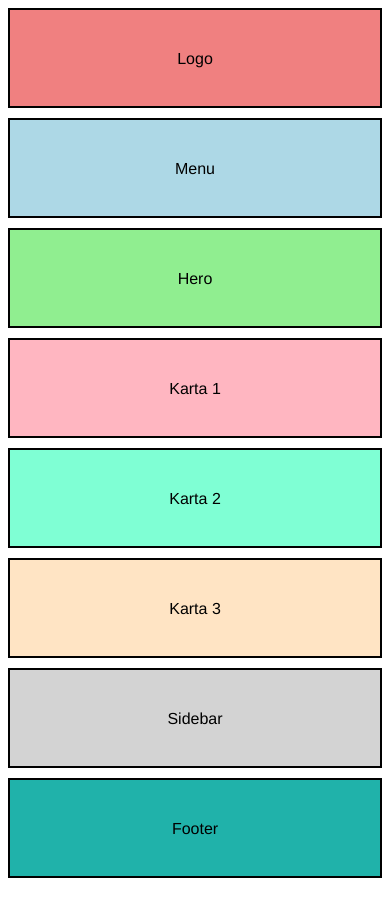
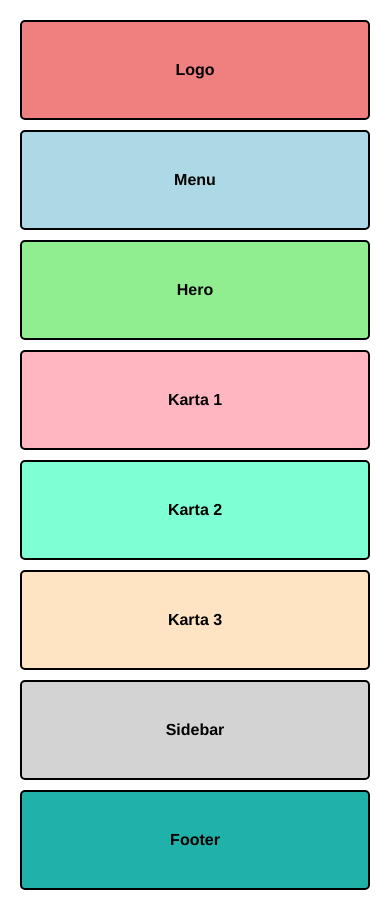
Before and after one commit to NejakejHruska/Bootstrap, a Flask app: page /starter-grid in a window 390 px wide. Before the commit the page ends 878 px from the top, so only its background shows below. Run offline with Flask 3, Linux system fonts and the light colour scheme.

Commit message:
samostatna-prace-finish

```diff
--- a/static/starter-grid.css
+++ b/static/starter-grid.css
@@ -1,57 +1,56 @@
 .box{
     border: 2px solid black;
+    display: flex;
+    justify-content: center;
+    align-items: center;
+    border-radius: 5px;
 }
 
 .box1 {
     grid-area: logo;
-    padding: 40px;
     background-color: lightcoral;
 }
 
 .box2 {
     grid-area: menu;
-    padding: 40px;
     background-color: lightblue
 }
 
 .box3 {
     grid-area: hero;
-    padding: 40px;
     background-color: lightgreen;
 }
 
 .box4 {
     grid-area: Karta-1;
-    padding: 40px;
     background-color: lightpink;
 }
 
 .box5 {
     grid-area: Karta-2;
-    padding: 40px;
     background-color: aquamarine;
 }
 
 .box6 {
     grid-area: Karta-3;
-    padding: 40px;
     background-color: bisque;
 }
 
 .box7 {
     grid-area: sidebar;
-    padding: 100px;
     background-color: lightgrey;
 }
 
 .box8 {
     grid-area: footer;
-    padding: 40px;
     background-color: lightseagreen
 }
 
 body {
-    font-family:'Franklin Gothic Medium', 'Arial Narrow', Arial, sans-serif
+    margin: 0;
+    padding: 20px;
+    font-family:'Franklin Gothic Medium', 'Arial Narrow', Arial, sans-serif;
+    font-weight: bold;
 }
 
 .container {
@@ -68,14 +67,7 @@ body {
     gap: 10px
 }
 
-@media (max-width: 768px) {
-
-    .box7 {
-        grid-area: sidebar;
-        padding: 40px;
-        background-color: lightgrey;
-    }
-
+@media (max-width: 900px) {
     .container {
         grid-template-columns: repeat(1, 1fr);
         grid-template-rows: repeat(8, 100px);
```
